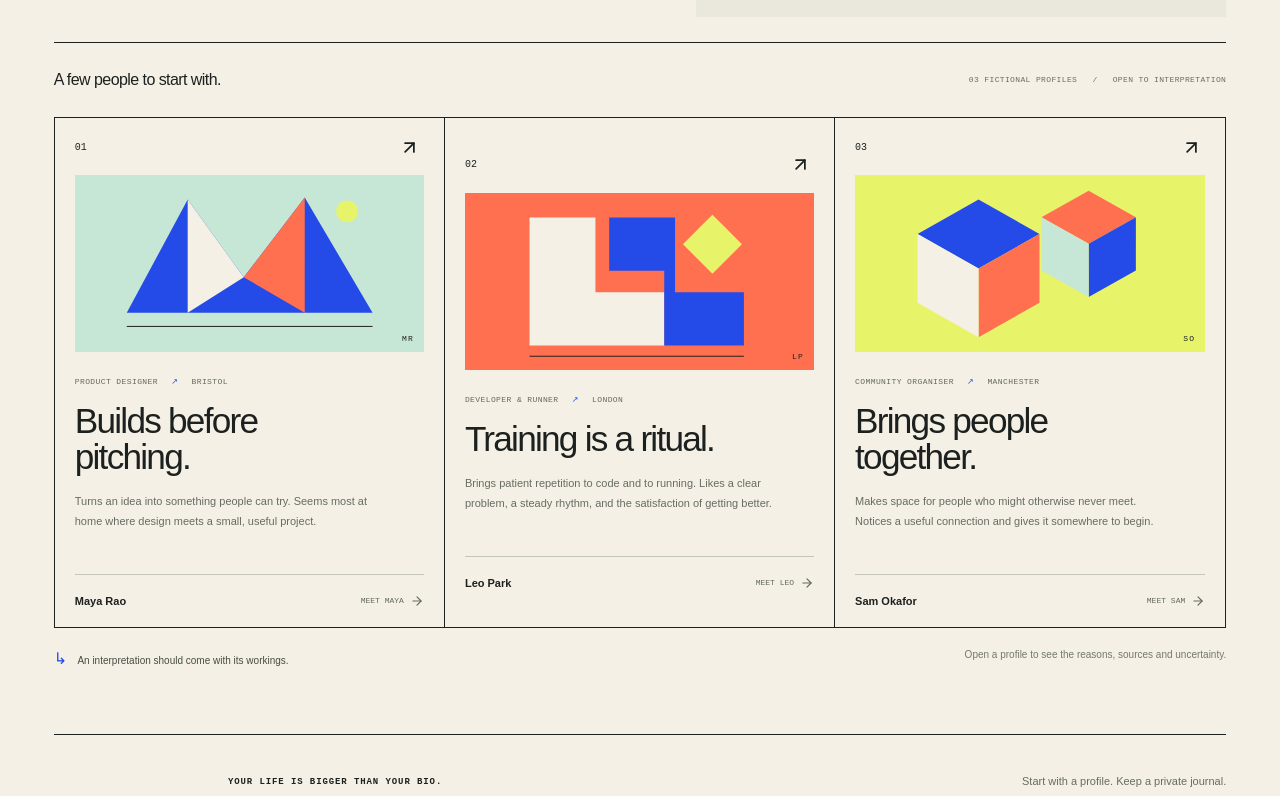
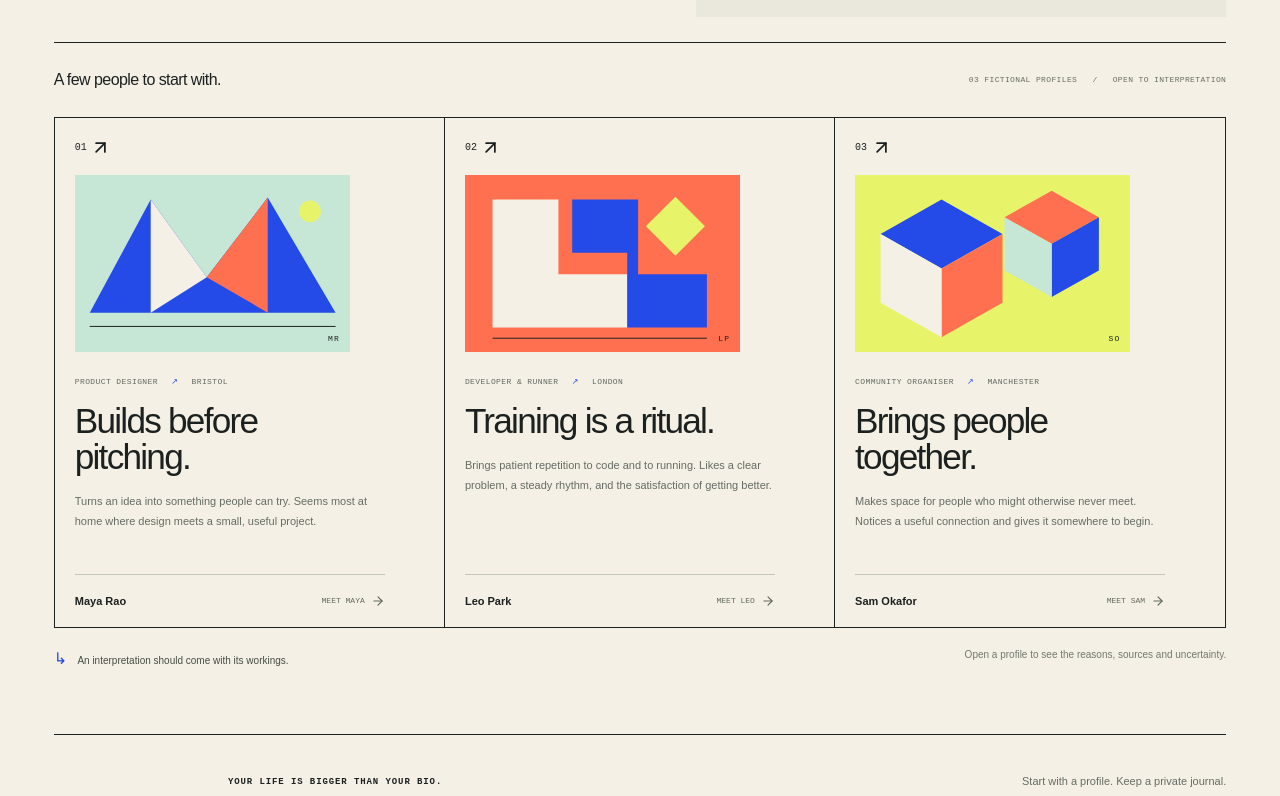
Before and after one commit to Jackpkn/arc-engine, a Next.js app in the folder frontend/: page /studio in a window 1280 px wide. Shown: the part 539-1335 px from the top of the page. Built offline with nearby package versions, Linux system fonts and the light colour scheme.

Commit message:
Align profile card artwork and footers

```diff
--- a/frontend/components/arc-studio.module.css
+++ b/frontend/components/arc-studio.module.css
@@ -60,7 +60,7 @@
 .sectionHeading > span { font-family: "Courier New", monospace; font-size: 8px; color: #686d62; letter-spacing: .045em; }
 .separator { margin: 0 10px; }
 .profileGrid { display: grid; grid-template-columns: repeat(3, minmax(0, 1fr)); border: 1px solid var(--ink); }
-.profileCard { min-width: 0; text-align: left; border-right: 1px solid var(--ink); padding: 0; transition: background .2s; }
+.profileCard { display: flex; flex-direction: column; min-width: 0; text-align: left; border-right: 1px solid var(--ink); padding: 0; transition: background .2s; }
 .profileCard:last-child { border-right: 0; }
 .profileCard:hover { background: #eee9de; }
 .cardTop { display: flex; align-items: center; justify-content: space-between; padding: 15px 20px 0; font-family: "Courier New", monospace; font-size: 10px; }
@@ -72,12 +72,12 @@
 .yellow { background: var(--yellow); }
 .profileArt svg { height: 100%; max-width: 100%; }
 .profileArt > span { position: absolute; right: 10px; bottom: 7px; font-family: "Courier New", monospace; font-size: 8px; letter-spacing: .15em; }
-.cardBody { padding: 24px 20px 0; }
+.cardBody { display: flex; flex: 1; flex-direction: column; padding: 24px 20px 0; }
 .profileMeta { font-family: "Courier New", monospace; font-size: 8px; text-transform: uppercase; letter-spacing: .05em; color: #62685f; }
 .profileMeta > span { color: var(--blue); margin: 0 8px; }
 .cardBody h3 { margin-top: 15px; font-size: clamp(26px, 2.75vw, 40px); font-weight: 500; line-height: 1.02; letter-spacing: -.05em; max-width: 300px; }
-.cardSummary { margin-top: 17px; color: #666c63; font-size: 11px; line-height: 1.8; max-width: 310px; min-height: 59px; }
-.cardFooter { display: flex; justify-content: space-between; gap: 10px; border-top: 1px solid var(--rule); margin-top: 23px; padding: 18px 0; }
+.cardSummary { margin-top: 17px; margin-bottom: 23px; color: #666c63; font-size: 11px; line-height: 1.8; max-width: 310px; min-height: 59px; }
+.cardFooter { display: flex; justify-content: space-between; gap: 10px; border-top: 1px solid var(--rule); margin-top: auto; padding: 18px 0; }
 .cardFooter > span:first-child { font-size: 11px; font-weight: 600; }
 .cardFooter > span:last-child { display: flex; align-items: center; gap: 6px; font-family: "Courier New", monospace; font-size: 8px; color: #62685f; }
 .directoryFoot { display: flex; justify-content: space-between; gap: 20px; padding-top: 19px; font-size: 10px; color: #73786d; }
```
